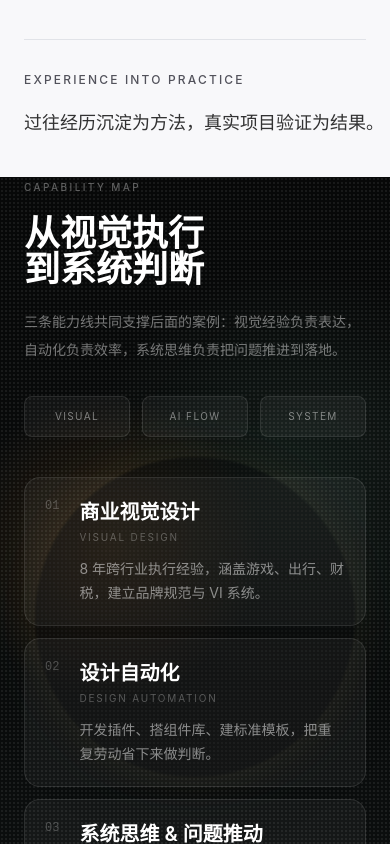
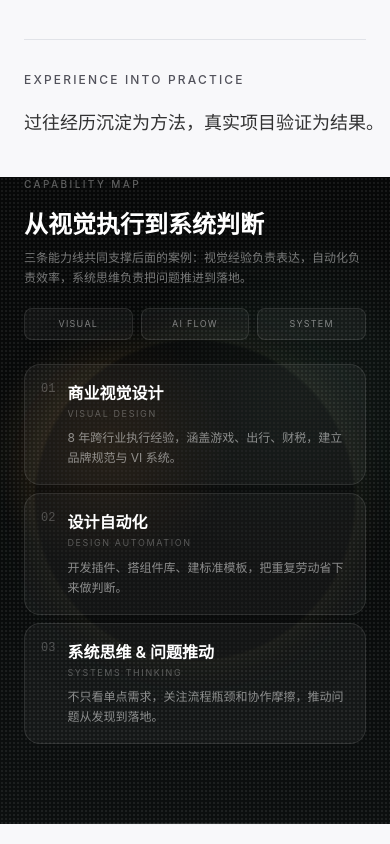
Before and after one commit to weijinshan97-design/weijinshan, a Next.js app: page / in a window 390 px wide. Shown: the part 1180-2024 px from the top of the page. Built offline with nearby package versions, Linux system fonts and the light colour scheme; a web font is replaced by a local one.

Commit message:
优化移动端：CapabilitiesNav标题改为一行，卡片间距和字号缩减

```diff
--- a/src/components/sections/CapabilitiesNav.tsx
+++ b/src/components/sections/CapabilitiesNav.tsx
@@ -49,27 +49,25 @@ export function CapabilitiesNav() {
       {/* Content */}
       <motion.div
         style={{ y: bgParallax }}
-        className="relative z-10 px-6 md:px-8 lg:px-12 py-14 md:py-16 lg:py-18"
+        className="relative z-10 px-6 md:px-8 lg:px-12 py-10 md:py-16 lg:py-18"
       >
         <div className="max-w-[1200px] mx-auto">
-          <div className="grid gap-10 lg:grid-cols-[0.72fr_1.28fr] lg:items-center">
+          <div className="grid gap-6 md:gap-10 lg:grid-cols-[0.72fr_1.28fr] lg:items-center">
             <div>
               <p className="text-[10px] font-medium uppercase tracking-[0.24em] text-white/34">
                 Capability Map
               </p>
-              <h3 className="mt-5 font-serif text-4xl font-bold leading-[1.02] tracking-normal text-white md:text-5xl">
-                从视觉执行
-                <br />
-                到系统判断
+              <h3 className="mt-5 font-serif text-2xl md:text-5xl font-bold leading-[1.02] tracking-normal text-white">
+                从视觉执行到系统判断
               </h3>
-              <p className="mt-5 max-w-sm text-sm leading-7 text-white/44">
+              <p className="mt-3 md:mt-5 max-w-sm text-xs md:text-sm leading-5 md:leading-7 text-white/44">
                 三条能力线共同支撑后面的案例：视觉经验负责表达，自动化负责效率，系统思维负责把问题推进到落地。
               </p>
-              <div className="mt-8 grid max-w-sm grid-cols-3 gap-3">
+              <div className="mt-5 md:mt-8 grid max-w-sm grid-cols-3 gap-2 md:gap-3">
                 {["Visual", "AI Flow", "System"].map((label) => (
                   <div
                     key={label}
-                    className="rounded-lg border border-white/10 bg-white/[0.045] px-3 py-3 text-center text-[10px] uppercase tracking-[0.14em] text-white/45"
+                    className="rounded-lg border border-white/10 bg-white/[0.045] px-2 py-2 md:px-3 md:py-3 text-center text-[9px] md:text-[10px] uppercase tracking-[0.14em] text-white/45"
                   >
                     {label}
                   </div>
@@ -77,7 +75,7 @@ export function CapabilitiesNav() {
               </div>
             </div>
 
-            <div className="grid gap-3">
+            <div className="grid gap-2 md:gap-3">
               {items.map((item, i) => (
                 <motion.button
                   key={item.en}
@@ -90,7 +88,7 @@ export function CapabilitiesNav() {
                     duration: 0.5,
                     ease: [0.25, 0.1, 0.25, 1],
                   }}
-                  className={`group rounded-2xl border p-5 text-left transition-all duration-500 md:p-6 ${
+                  className={`group rounded-2xl border p-4 md:p-6 text-left transition-all duration-500 ${
                     hoveredCap === i
                       ? "border-[#d68b38]/24 bg-white/[0.075] shadow-[0_18px_60px_rgba(0,0,0,0.22)]"
                       : hoveredCap !== null
@@ -104,7 +102,7 @@ export function CapabilitiesNav() {
                     if (el) el.scrollIntoView({ behavior: "smooth" });
                   }}
                 >
-                  <div className="flex items-start gap-5">
+                  <div className="flex items-start gap-3 md:gap-5">
                     <span
                       className={`font-mono text-xs transition-colors duration-300 ${
                         hoveredCap === i ? "text-[#d68b38]/70" : "text-white/24"
@@ -113,15 +111,15 @@ export function CapabilitiesNav() {
                       {(i + 1).toString().padStart(2, "0")}
                     </span>
                     <div className="min-w-0 flex-1">
-                      <div className="flex flex-col gap-1 md:flex-row md:items-baseline md:justify-between md:gap-5">
-                        <h4 className="text-xl font-semibold tracking-normal text-white md:text-2xl">
+                      <div className="flex flex-col gap-0.5 md:gap-1 md:flex-row md:items-baseline md:justify-between md:gap-5">
+                        <h4 className="text-base md:text-2xl font-semibold tracking-normal text-white">
                           {item.zh}
                         </h4>
-                        <span className="text-[10px] uppercase tracking-[0.18em] text-white/28">
+                        <span className="text-[9px] md:text-[10px] uppercase tracking-[0.18em] text-white/28">
                           {item.en}
                         </span>
                       </div>
-                      <p className="mt-3 max-w-2xl text-sm leading-6 text-white/50">
+                      <p className="mt-2 md:mt-3 max-w-2xl text-xs md:text-sm leading-5 md:leading-6 text-white/50">
                         {item.desc}
                       </p>
                     </div>
```
